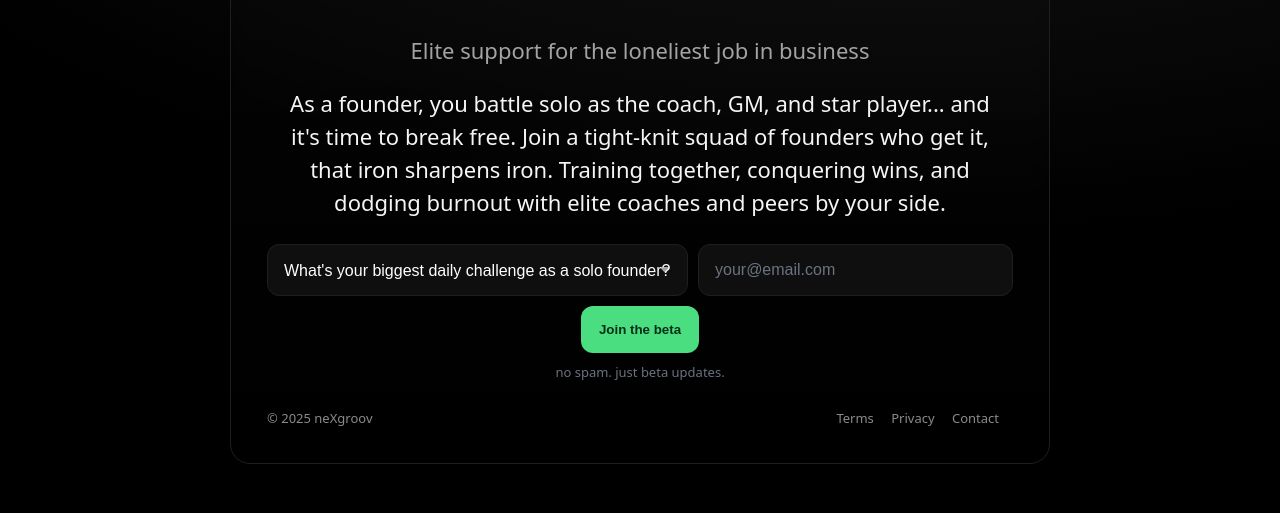
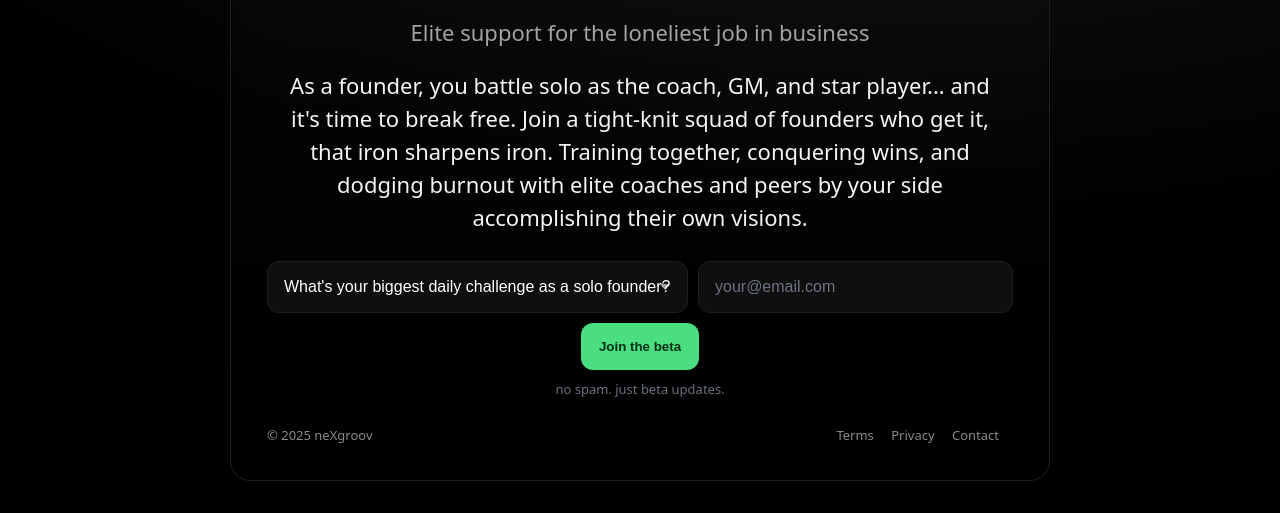
Before and after one commit to FrequenX/nexgroov-site, a plain HTML site: page index.html in a window 1280 px wide. Shown: the part 287-800 px from the top of the page. Drawn offline with Linux system fonts and the light colour scheme.

Commit message:
Update index.html

```diff
--- a/index.html
+++ b/index.html
@@ -69,7 +69,7 @@
       </div>
       <h1 id="brand" class="logo">ne<span class="x">x</span>groov</h1>
       <p class="tag">Elite support for the loneliest job in business</p>
-      <p class="synopsis">As a founder, you battle solo as the coach, GM, and star player... and it's time to break free. Join a tight-knit squad of founders who get it, that iron sharpens iron. Training together, conquering wins, and dodging burnout with elite coaches and peers by your side.</p>
+      <p class="synopsis">As a founder, you battle solo as the coach, GM, and star player... and it's time to break free. Join a tight-knit squad of founders who get it, that iron sharpens iron. Training together, conquering wins, and dodging burnout with elite coaches and peers by your side accomplishing their own visions.</p>
 
      <!-- Email capture: sends to your inbox via FormSubmit -->
 <iframe name="hidden_iframe" style="display:none"></iframe>
```
